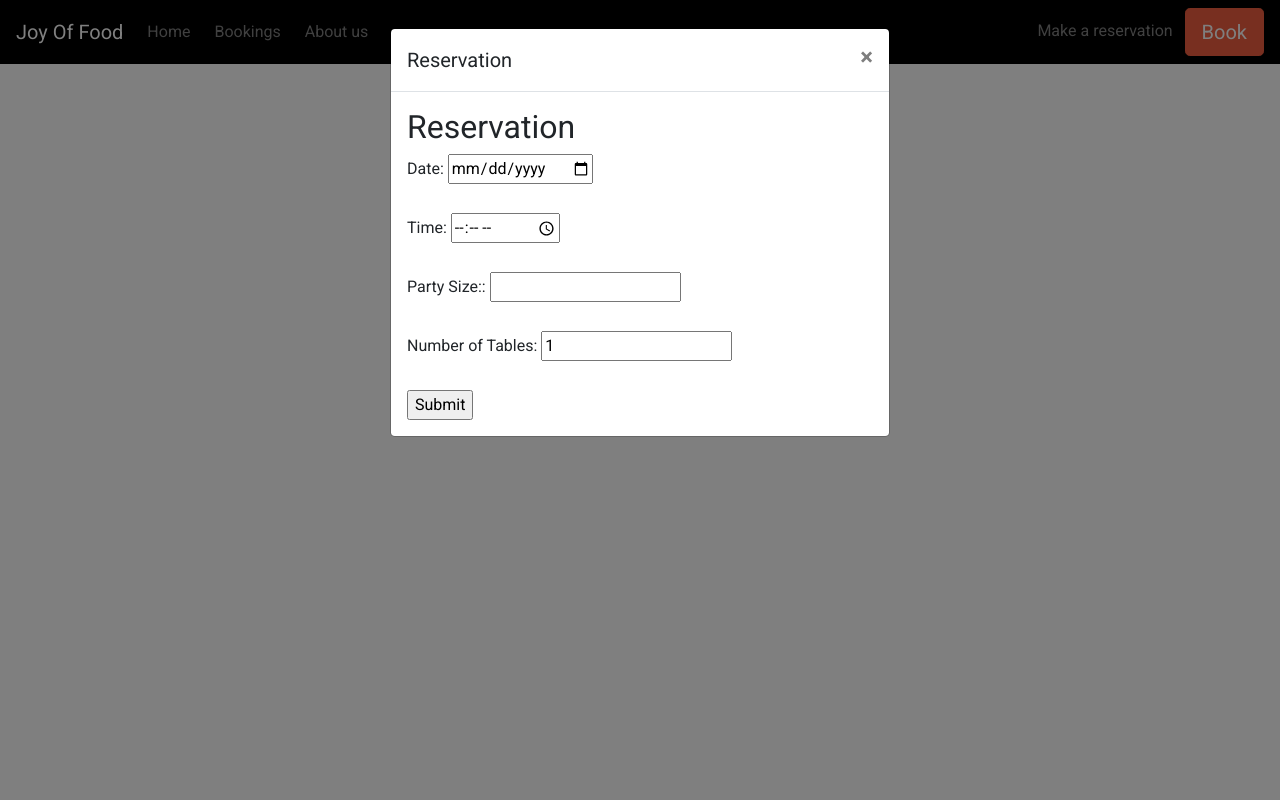
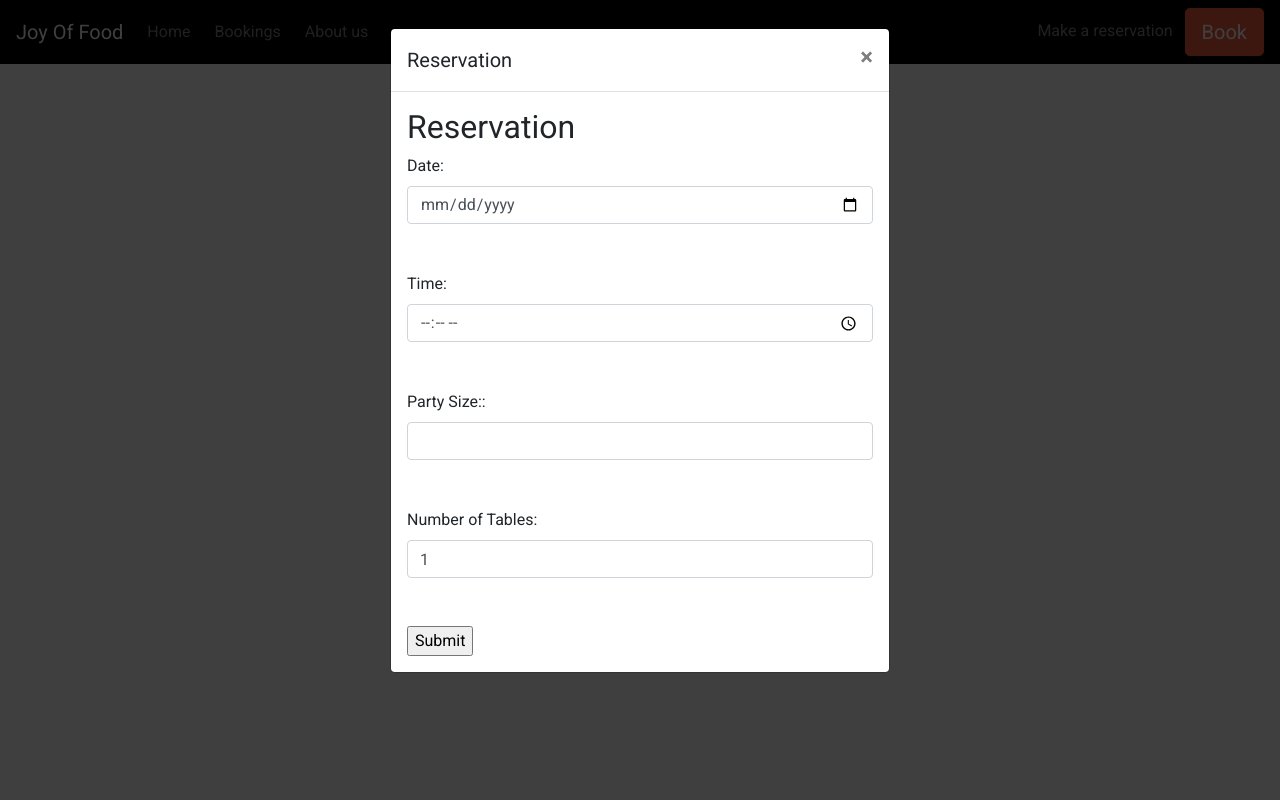
Before and after one commit to Maadajibao/Project-4-Joy-Of-Food, a Django app: template templates/base.html in a window 1280 px wide, after a click on "Book". Run offline with Django 4.2, Linux system fonts and the light colour scheme; the template is opened without the code that fills it, so the values that code supplies are empty; some libraries are stand-ins or nearby versions.

Commit message:
Styling modal

```diff
--- a/static/css/style.css
+++ b/static/css/style.css
@@ -133,3 +133,28 @@ body {
 
 
 /*Modal*/
+
+.modal-overlay {
+    position: fixed;
+    top: 0;
+    left: 0;
+    width: 100%;
+    height: 100%;
+    background-color: rgba(0, 0, 0, 0.5);
+    z-index: 99999;
+}
+
+.modal-container {
+    position: fixed;
+    top: 50%;
+    left: 50%;
+    transform: translate(-50%, -50%);
+    background-color: rgb(255, 255, 255);
+    padding: 20px;
+    border-radius: 5px;
+    box-shadow: 0 0 10px rgba(0, 0, 0, 0.3);
+    z-index: 10000;
+    max-width: 500px;
+    width: 90%;
+
+}
--- a/templates/base.html
+++ b/templates/base.html
@@ -64,7 +64,7 @@
     <!-- /Footer -->
 
     <!--Modal for from-->
-    <div class="modal" tabindex="-1" id="bookModal">
+    <div class="modal modal-overlay" tabindex="-1" id="bookModal">
         <div class="modal-dialog">
           <div class="modal-content">
 
@@ -75,25 +75,27 @@
                 <span aria-hidden="true">&times;</span>
               </button>
             </div>
+
+            <!-- Modal Body-->
             <div class="modal-body">
               <h2>Reservation</h2>
               <form action="/make_reservation" method="post" class="modal-form">
 
                 <!-- Date Input -->
                 <label for="date">Date:</label>
-                <input type="date" id="date" name="date" required><br><br>
+                <input type="date" id="date" name="date" required class="form-control"><br><br>
 
                  <!-- Time Input -->
                 <label for="time">Time:</label>
-                <input type="time" id="time" name="time" required><br><br>
+                <input type="time" id="time" name="time" required class="form-control"><br><br>
 
                  <!-- Party Size Input -->
                 <label for="party_size">Party Size::</label>
-                <input type="number" id="party_size"  name="party_size" min="1" required><br><br>
+                <input type="number" id="party_size"  name="party_size" min="1" required class="form-control"><br><br>
 
                  <!-- Number of Tables Input -->
                 <label for="num_tables">Number of Tables:</label>
-                <input type="number" id="num_tables" name="num_tables"  min="1" value="1" required><br><br>
+                <input type="number" id="num_tables" name="num_tables"  min="1" value="1" required class="form-control"><br><br>
 
                 <input type="submit" value="Submit">
 
```
